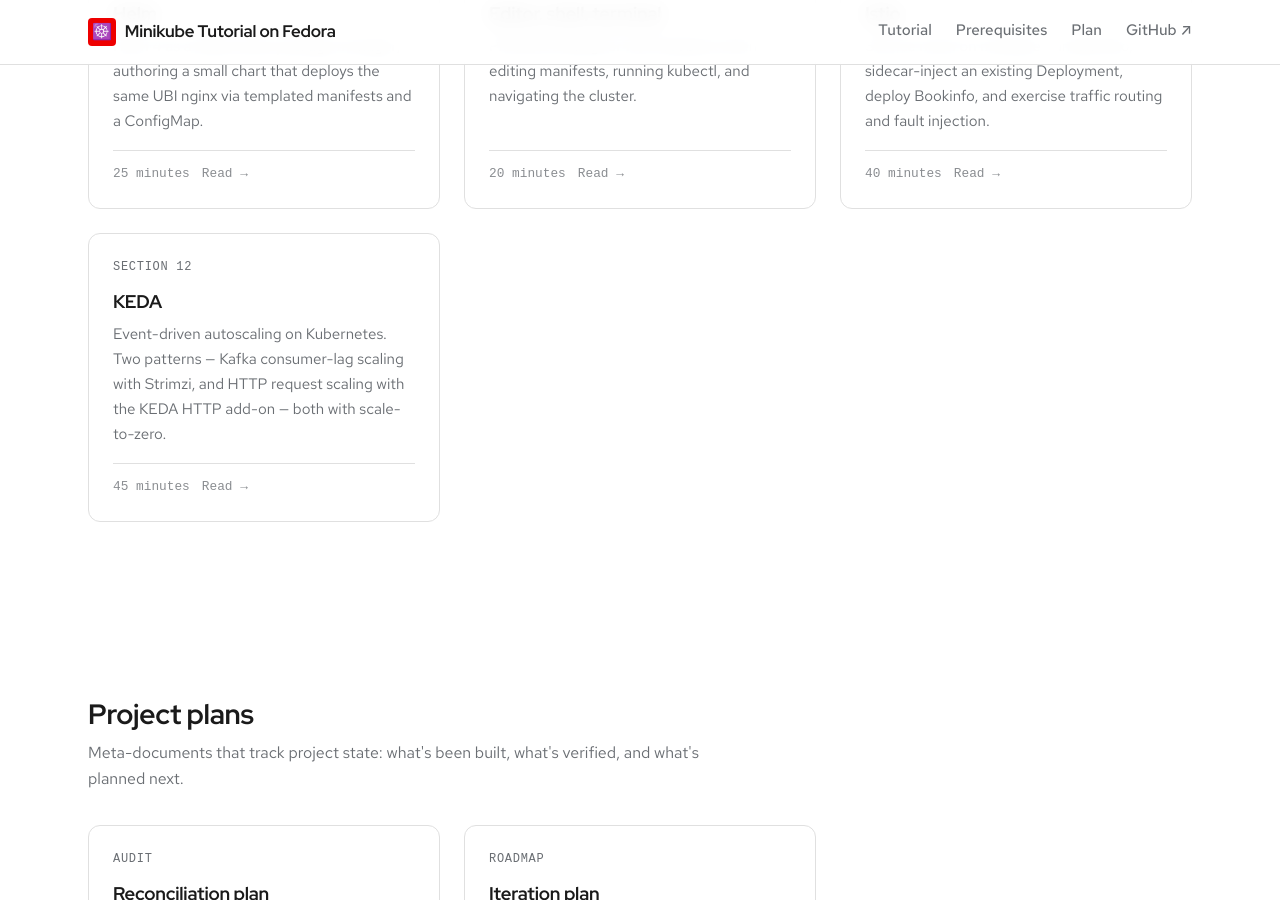
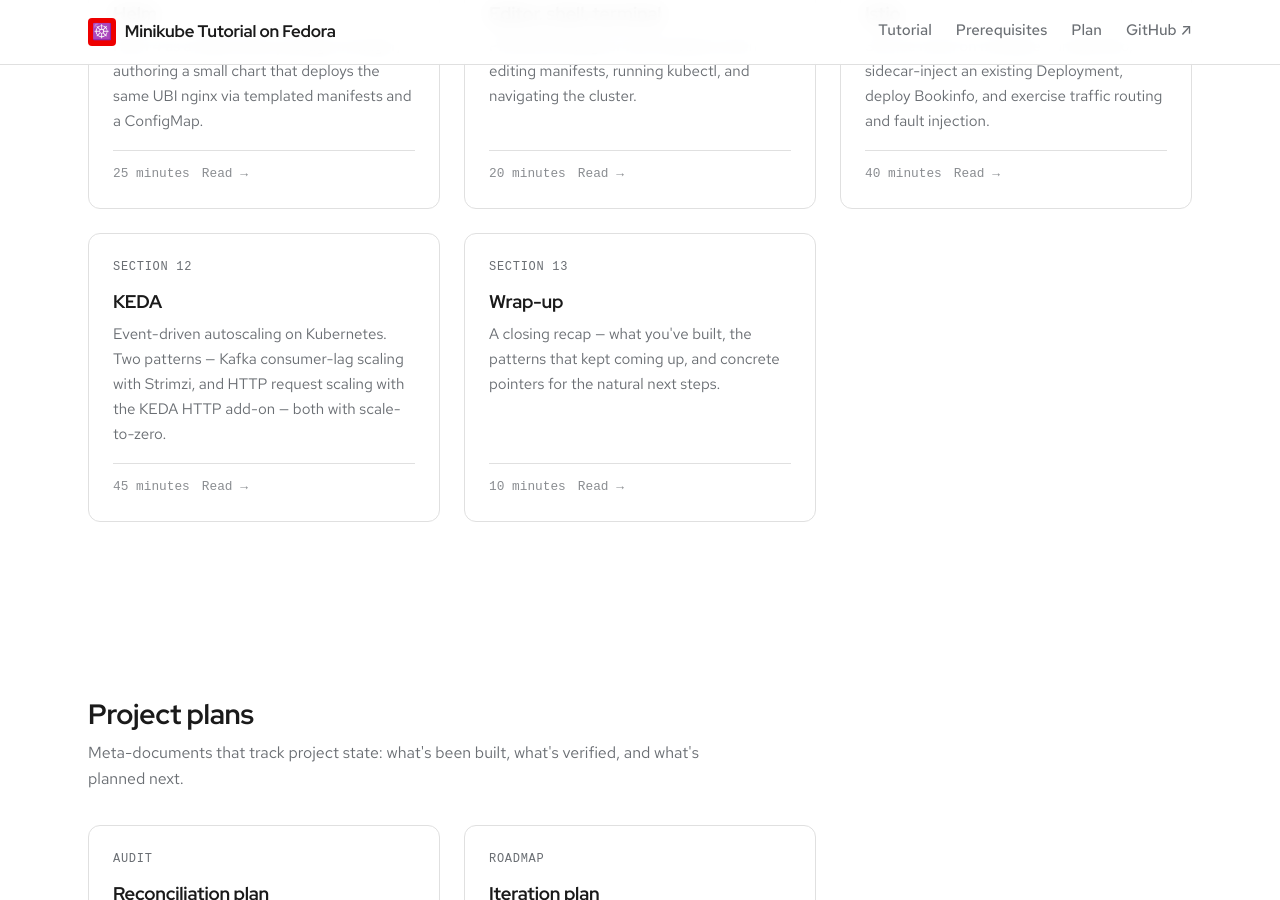
Before and after one commit to patterncatalyst/minikube-on-fedora, a Jekyll site: the page built from index.html, in a window 1280 px wide and 900 px high, scrolled down 1559 px. Built offline with Jekyll 4.4.1, drawn with Linux system fonts in a browser that asks for light colours; some web fonts are replaced; some of the changed lines change nothing that is shown.

Commit message:
docs(§13): wrap-up — what you built, patterns, where to go next

```diff
--- /dev/null
+++ b/_docs/13-wrap-up.md
@@ -0,0 +1,263 @@
+---
+title: Wrap-up
+order: 13
+description: A closing recap — what you've built, the patterns that kept coming up, and concrete pointers for the natural next steps.
+duration: 10 minutes
+---
+
+You've reached the end of the tutorial proper. Twelve sections
+and a fair number of running examples behind you, this is the
+moment to step back and look at the whole thing.
+
+## What you've built
+
+The state on your laptop right now, assuming you've worked
+through every section:
+
+- A **minikube cluster** running rootless on top of Podman with
+  the containerd runtime, configured per §3 — your main playground
+  for §3–§10 and §12
+- Optionally, a **second `istio` profile** from §11, holding an
+  Istio control plane (istiod + ingress/egress gateways) with
+  the Bookinfo sample app and the Kiali/Prometheus/Grafana/Jaeger
+  observability stack
+- A small **collection of UBI-based container images** cached in
+  the minikube profile: `nginx-custom:v1` (§6, reused in §7, §9,
+  §12 HTTP) and `order-processor:v1` (§12 Kafka)
+- The **kubectl + helm CLIs** installed natively (no sudo, no
+  package manager workarounds), with a sensible set of plugins
+  and aliases from §10
+- And — separate from the cluster itself — a **set of working
+  example directories** under `examples/` that you can come back
+  to as references whenever you need to remember how a pattern
+  fits together
+
+If you took the iterative approach the tutorial encourages — run
+each demo, read the prose around what just happened, then move
+on — by now you should also have:
+
+- A working mental model of the **Deployment → Service →
+  Pod** relationship and why each piece exists separately (§6, §7)
+- An understanding of when **PersistentVolumes** are appropriate
+  vs. ephemeral state, and the init-container pattern for seeding
+  data (§8)
+- Familiarity with **helm** as both a package manager and a
+  templating engine, including the checksum-annotation trick for
+  triggering rollouts on ConfigMap changes (§9)
+- A feel for the **operator pattern** — what makes Istio's mesh
+  installer (§11) and KEDA's scaler controller (§12) different
+  from raw `kubectl apply`, and when the trade-off favors each
+- Calibration on **scale-to-zero** as a primitive, with two
+  separate triggers (Kafka consumer lag and HTTP request
+  concurrency) that you've seen drive the same 0→N→0 lifecycle
+
+That last point is worth lingering on. Kubernetes started as a
+container orchestrator for steady-state long-running workloads.
+HPA brought reactive scaling on CPU and memory. KEDA's
+contribution — and the reason the §12 section is in this tutorial
+at all — is to **drive scaling from any event source**, including
+sources that have nothing to do with the workload's own resource
+usage. That's a meaningful conceptual shift, and the pattern
+shows up far beyond Kubernetes (serverless platforms, event-
+driven microservices, batch processing pipelines).
+
+## Patterns that kept coming up
+
+A few recurring themes are worth naming explicitly, because
+they're choices you'll keep making in any Kubernetes project of
+your own.
+
+**Rootless containerd via the podman driver.** Every minikube
+profile in this tutorial uses the same set of flags:
+`--container-runtime=containerd --rootless=true` with the podman
+driver. On Fedora that's the path of least resistance — Podman
+is the default container engine, the user-space namespace setup
+is already in place, and there's no daemon to fight with.
+
+**UBI as the runtime base.** Red Hat's Universal Base Image
+showed up in §6, §11 (indirectly, via Istio's images), and §12.
+The reason it kept appearing: UBI is **freely redistributable**,
+has **predictable update cadences** tied to RHEL minor releases,
+and the **ubi9-minimal** variant is small enough for runtime
+images while ubi9 (the full image) has dnf for the builder stage
+of a multi-stage build. The combination of legal clarity and
+operational consistency is hard to beat for any organization
+already comfortable with the RHEL ecosystem.
+
+**Multi-stage builds.** Both `nginx-custom` and `order-processor`
+use the same two-stage pattern: a full UBI image for the build
+stage (where you have dnf, pip, compilers, and disk space to
+burn), then a minimal UBI runtime stage that only copies forward
+the artifacts the running container needs. The result is final
+images in the 100–300 MB range with no build tooling exposed.
+
+**The operator pattern for stateful workloads.** Strimzi for
+Kafka, Istio's control plane, KEDA's scaler controller — each is
+a Kubernetes-native operator that watches custom resources and
+reconciles them into real cluster state. The operator pattern
+was originally CoreOS's idea and has become the dominant model
+for shipping complex software on Kubernetes. The recurring shape:
+install the operator once via helm, then declare what you want
+via custom resources, then leave the operator alone to do its
+job.
+
+**Defensive scripting around external dependencies.** Every
+`setup-*.sh` and `demo.sh` in this tutorial has the same
+defensive structure: pre-flight checks that fail fast with
+useful messages, idempotent install operations that work whether
+or not state already exists, and diagnostic dumps that fire when
+something goes wrong rather than leaving you guessing. The
+reason this came up early and stayed throughout is that **most
+of the time wasted in a Kubernetes project is spent debugging
+state**, not writing manifests. Scripts that proactively dump
+the relevant state on failure are worth their weight in saved
+hours.
+
+**Honesty about what you actually verified.** Section 12 spent
+six sub-iterations because the original HTTP demo's assertions
+were too forgiving — it claimed success when all 500 requests
+had actually returned 404. The lesson generalizes: **a test that
+can't fail isn't a test**. When you write an assertion, ask
+yourself how a real failure would actually look in the output,
+and make sure your check would notice it. "Did I get any HTML
+back" is not the same check as "did I get the HTML I expected
+from the server I expected."
+
+**Inotify limits matter at multi-cluster scale.** A finding
+from §11 worth elevating: the default `fs.inotify.max_user_instances`
+on Fedora is sized for one minikube cluster, not two. The moment
+you bring up a second profile (§11's `istio` profile) the cluster
+operator hits `Too many open files` errors and fails reconciliation
+in opaque ways. The fix is a one-line sysctl change. The lesson:
+**Linux kernel limits exist, and you'll hit them eventually**.
+When you do, the symptom won't look like a kernel issue — it'll
+look like a Kubernetes operator misbehaving.
+
+## Where to go next
+
+You've built a learning environment. The natural next steps
+fall into two buckets: **going deeper on what you already have**,
+and **moving toward something more production-like**.
+
+### Going deeper on what you've built
+
+- **Try the §12 Kafka demo with a real workload.** Replace the
+  `order-processor` Python consumer with a service that does
+  meaningful processing — image resize, JSON enrichment,
+  database writes — and watch how KEDA's scaling behavior
+  changes when each message takes 100ms vs. 5 seconds to
+  process. The tutorial's `WORK_SLEEP_S` environment variable
+  lets you experiment without rebuilding the image
+- **Drive the §12 HTTP demo with sustained load.** Swap
+  `-n 500` for `-z 30s` (run hey for 30 seconds continuously)
+  and watch KEDA scale the workload to higher peaks. The §12
+  prose notes that the default `-n 500` finishes too fast on
+  minikube to actually exercise scaling past 1 replica
+- **Inspect Istio with custom traffic.** Run a load generator
+  against the Bookinfo `productpage` and watch the Kiali traffic
+  graph update in real time. Then try modifying the
+  `VirtualService` to do header-based routing (e.g., requests
+  with `X-Test: canary` go to v2 of `reviews`) and verify the
+  split in Kiali
+
+### Moving toward something more production-like
+
+- **Replace NodePort with proper Ingress.** §7's NodePort
+  approach works for local development but isn't how you'd
+  expose a service in production. The standard pattern is
+  [ingress-nginx](https://kubernetes.github.io/ingress-nginx/)
+  for the controller plus [cert-manager](https://cert-manager.io/)
+  for automatic TLS certificate provisioning. Both are
+  helm-installable and follow the same operator-pattern shape
+  as Strimzi and KEDA. minikube has an `ingress` addon that
+  installs ingress-nginx for you — `minikube addons enable
+  ingress -p minikube`
+- **Adopt GitOps with ArgoCD or Flux.** Manual `kubectl apply`
+  is fine for tutorials but doesn't scale to a real team. Both
+  [ArgoCD](https://argo-cd.readthedocs.io/) and
+  [Flux](https://fluxcd.io/) treat a Git repository as the
+  source of truth for cluster state, reconciling the cluster
+  toward the repo automatically. You commit a manifest change;
+  the cluster picks it up. ArgoCD has a nicer UI; Flux is more
+  decomposable into separate controllers
+- **Set up a real observability stack.** §11's Istio addons
+  shipped Prometheus, Grafana, Loki, and Jaeger — but as a
+  sample, not a production install. The standard stack for
+  metrics is the [kube-prometheus-stack](https://github.com/prometheus-community/helm-charts/tree/main/charts/kube-prometheus-stack)
+  helm chart, which packages Prometheus, Grafana, and
+  alertmanager together with sensible defaults. For logs,
+  Loki or Elasticsearch. For traces, Jaeger or Tempo. The
+  CNCF [observability whitepaper](https://github.com/cncf/tag-observability/blob/main/whitepaper.md)
+  is a solid overview if you're picking from scratch
+- **Try a multi-node cluster on real hardware.** §4 showed how
+  to bring up multi-node minikube profiles, but everything ran
+  on a single machine. The next step is
+  [k3s](https://k3s.io/) (lightweight, ARM-friendly, fits on a
+  Raspberry Pi cluster) or [kubeadm](https://kubernetes.io/docs/setup/production-environment/tools/kubeadm/setup-ha-etcd-with-kubeadm/)
+  on a few VMs. The mechanics are the same as minikube; the
+  storage and networking concerns multiply
+- **Build a CI pipeline that pushes to your cluster.** A
+  natural workflow: a developer pushes code, GitHub Actions
+  builds an image, pushes it to a registry, updates a
+  Kubernetes manifest in a separate Git repo, and ArgoCD
+  picks up the change and rolls it out. Lots of moving parts,
+  but each piece is straightforward in isolation. The
+  [GitHub Actions docs](https://docs.github.com/en/actions)
+  + ArgoCD's [auto-sync documentation](https://argo-cd.readthedocs.io/en/stable/user-guide/auto_sync/)
+  cover what you need
+
+### Useful resources to bookmark
+
+- **[kubernetes.io](https://kubernetes.io/docs/home/)** — the
+  official documentation. The concepts section is excellent
+  reference material once you've gotten your hands dirty.
+  Search-friendly, kept current, no marketing fluff
+- **[The CNCF landscape](https://landscape.cncf.io/)** — an
+  interactive map of every CNCF project and adjacent tool.
+  Overwhelming at first glance, but useful when you have a
+  specific problem ("I need a workflow engine") and want to
+  see your options
+- **[Istio docs](https://istio.io/latest/docs/)** — if §11
+  was interesting, the official docs go much deeper into
+  traffic management, security policies, and observability
+  patterns
+- **[KEDA scalers catalog](https://keda.sh/docs/scalers/)** —
+  the full list of 70+ event sources KEDA can scale on. You've
+  seen Kafka and HTTP; there's also Prometheus queries, AWS
+  SQS, GCP Pub/Sub, cron schedules, NATS, RabbitMQ, and
+  many more
+- **[Strimzi docs](https://strimzi.io/docs/operators/latest/)** —
+  for going beyond the single-broker development setup §12 used.
+  Production Kafka involves rack-aware replication, KafkaConnect
+  for moving data in and out, MirrorMaker 2 for cross-cluster
+  replication, and ACL management via `KafkaUser` resources
+
+## A closing thought
+
+Kubernetes is large. The CNCF landscape page has over a thousand
+projects on it; the official Kubernetes documentation alone runs
+to tens of thousands of words. It's tempting to look at the
+scope and feel like you have to learn it all before you can do
+anything useful.
+
+You don't. You learned what's in this tutorial by getting your
+hands on it — running each demo, watching it succeed or fail,
+reading the prose around what just happened. The same approach
+scales to the next thing. Pick a problem you actually have,
+find the smallest tool in the landscape that addresses it, and
+work through getting it running end-to-end. Then write down
+what you learned in your own words — even if it's just a README
+in a repo of your own.
+
+The hard part of getting good at Kubernetes is the same as the
+hard part of getting good at any technology: it's the patience
+to debug something concrete instead of consuming abstract
+overviews. That's what this tutorial tried to encourage — not
+because it's the only way, but because for most people it's the
+way that actually sticks.
+
+Good luck with whatever you build next.
+
+---
+
+[← Back to outline]({{ "/" | relative_url }})
--- a/_plans/reconciliation-plan.md
+++ b/_plans/reconciliation-plan.md
@@ -1180,18 +1180,64 @@
 | §10 Editor/shell/terminal | (mostly verified, some `which`-tier rows still unverified — low-value) |
 | §11 Istio | ✓ | Bookinfo + native sidecars + Kiali addons |
 | §12 KEDA | ✓ | Strimzi Kafka 4.1.0 lag scaling + HTTP add-on |
+| §13 Wrap-up | ✓ (prose) | Closing recap shipped in r14 |
+
+- **r14** (2026-05-17, §13 wrap-up — Phase 6 begins) —
+  first ship of the tail-section work. §13 is a closing
+  prose chapter, not a demo:
+  - **What you've built**: recap of cluster state, cached
+    UBI images, installed tooling, the bigger mental models
+    the reader should now have (Deployment/Service/Pod
+    relationships, PV+initContainer pattern, helm as both
+    package manager + templating engine, operator pattern,
+    scale-to-zero as a generalized primitive)
+  - **Patterns that kept coming up**: rootless containerd
+    via podman, UBI as runtime base, multi-stage builds,
+    operator pattern for stateful workloads, defensive
+    scripting around external dependencies, honest
+    assertions (with the §12 false-positive episode named
+    explicitly), inotify limits at multi-cluster scale.
+    These are the recurring themes worth naming because the
+    reader will keep making them in any future K8s project
+  - **Where to go next**: two buckets. "Going deeper on what
+    you've built" — run §12 Kafka demo with real workload,
+    use `hey -z` to drive sustained §12 HTTP load, modify
+    Istio VirtualService for header-based routing.
+    "Production-like next steps" — replace NodePort with
+    ingress-nginx + cert-manager, adopt GitOps (ArgoCD or
+    Flux), set up real observability (kube-prometheus-stack),
+    multi-node on real hardware (k3s or kubeadm), build CI
+    to push to the cluster
+  - **Useful resources**: bookmark-worthy external links
+    (kubernetes.io, CNCF landscape, Istio docs, KEDA scalers
+    catalog, Strimzi docs)
+  - **Closing thought**: brief reflection on the hands-on
+    learning approach the tutorial encourages, without
+    being preachy about it
+
+  1900 words, ~10 minute read. Voice intentionally looser
+  than the technical sections — it's a closing chapter, not
+  a how-to, so reflective prose works where step-by-step
+  instructions would feel out of place. Liquid-safe (no
+  `{{ }}` collisions). Links use the standard relative_url
+  helper. No `{% raw %}` blocks needed (no code samples).
+
+  Footer link goes back to the outline rather than forward
+  to a next section, since this is the end of the tutorial
+  body. The cross-reference at the end of §12 ("On to §13:
+  Wrap-up →") now resolves correctly.
+
+  Reconciliation plan: §13 added to the phase coverage map.
+  No Section B rows because there's nothing to verify — the
+  section is reflective prose pointing at external resources.
+  Verified row count unchanged at **107**.
+
+  Anticipated r15 (diagrams) and r16 (editorial pass) ship
+  next, completing Phase 6 and the tutorial as a whole
 
 **Open, priority-ordered:**
 
-1. **r14** — §13 "Wrap-up". A short closing section that
-   recaps what the reader has built (one cluster running
-   §3-§10 demos, optionally a second `istio` profile for
-   §11, KEDA + Strimzi on the main profile for §12) and
-   names the tutorial's themes (rootless containerd via
-   podman, operator-pattern for stateful workloads, UBI as
-   the runtime base, defensive scripting around external
-   dependencies). One-page section, no demo, prose only
-2. **r15** — Diagrams. Paired `.svg` + `.excalidraw` source
+1. **r15** — Diagrams. Paired `.svg` + `.excalidraw` source
    files in `assets/diagrams/`. Anticipated set: (a)
    §3-§5 minikube topology overview, (b) §6-§9
    Deployment/Service/Ingress relationships, (c) §11 Istio
@@ -1200,14 +1246,18 @@
    add-on architecture (interceptor + scaler + operator).
    The current prose ASCII diagrams are placeholders that
    work but don't scale well; SVG versions render properly
-   on hi-DPI displays and can be edited
-3. **r16** — Editorial pass. Read every section's prose
+   on hi-DPI displays and can be edited via `.excalidraw`
+2. **r16** — Editorial pass. Read every section's prose
    front-to-back as if for the first time. Tighten word
    choice, ensure consistent voice ("you" for reader,
    passive otherwise), verify cross-references between
    sections, sweep for stale TODO markers, ensure each
    section's "Verification" subsection points to the right
    example dir
+3. Optional: §10 row promotions (`which k9s` etc.) — low
+   priority, can stay unverified
+4. Optional: §8 PV auto-delete row, §7 leftovers — low
+   priority, can stay unverified
 4. Optional: §10 row promotions (`which k9s` etc.) — low
    priority, can stay unverified
 5. Optional: §8 PV auto-delete row, §7 leftovers — low
```
